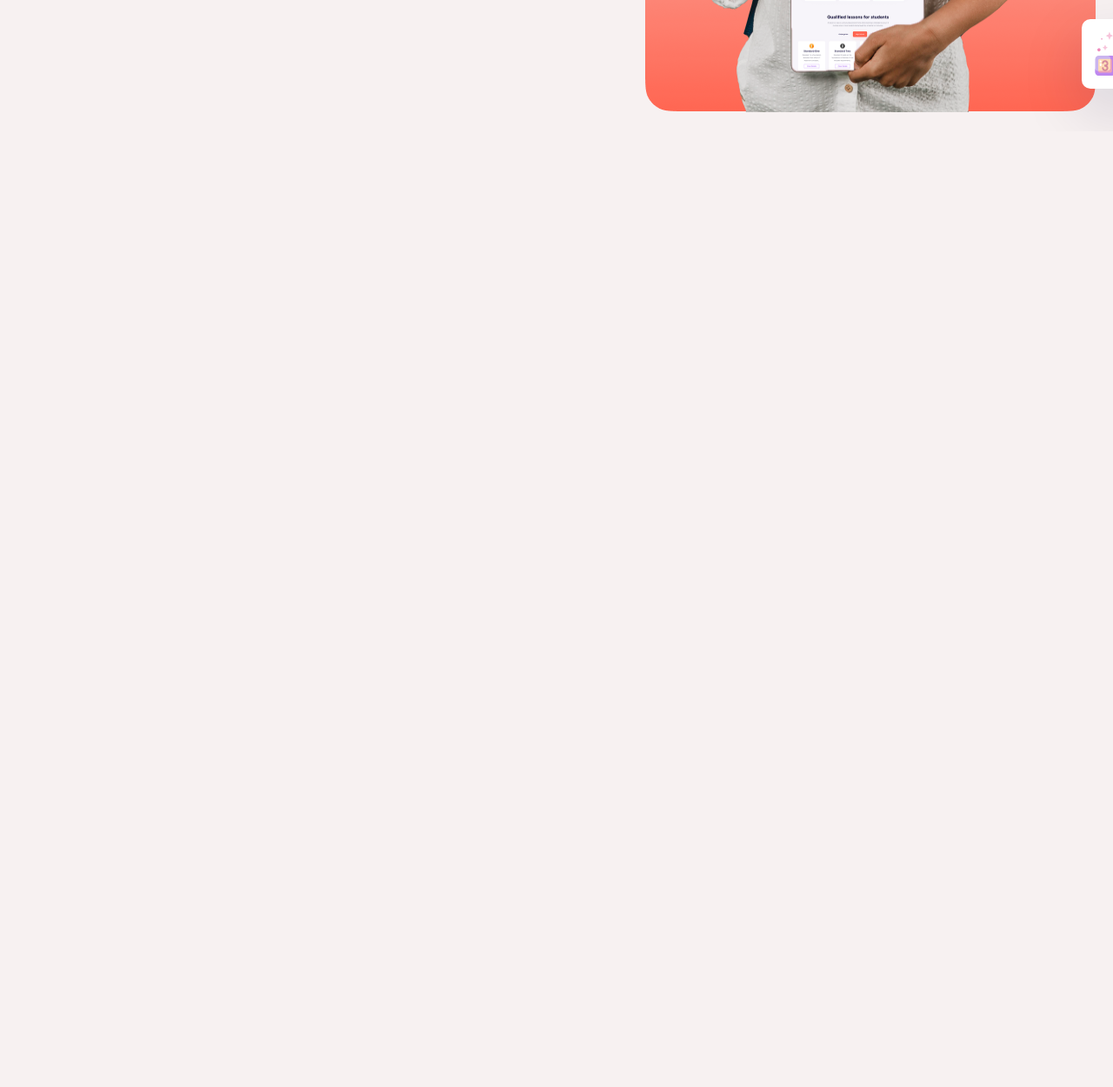
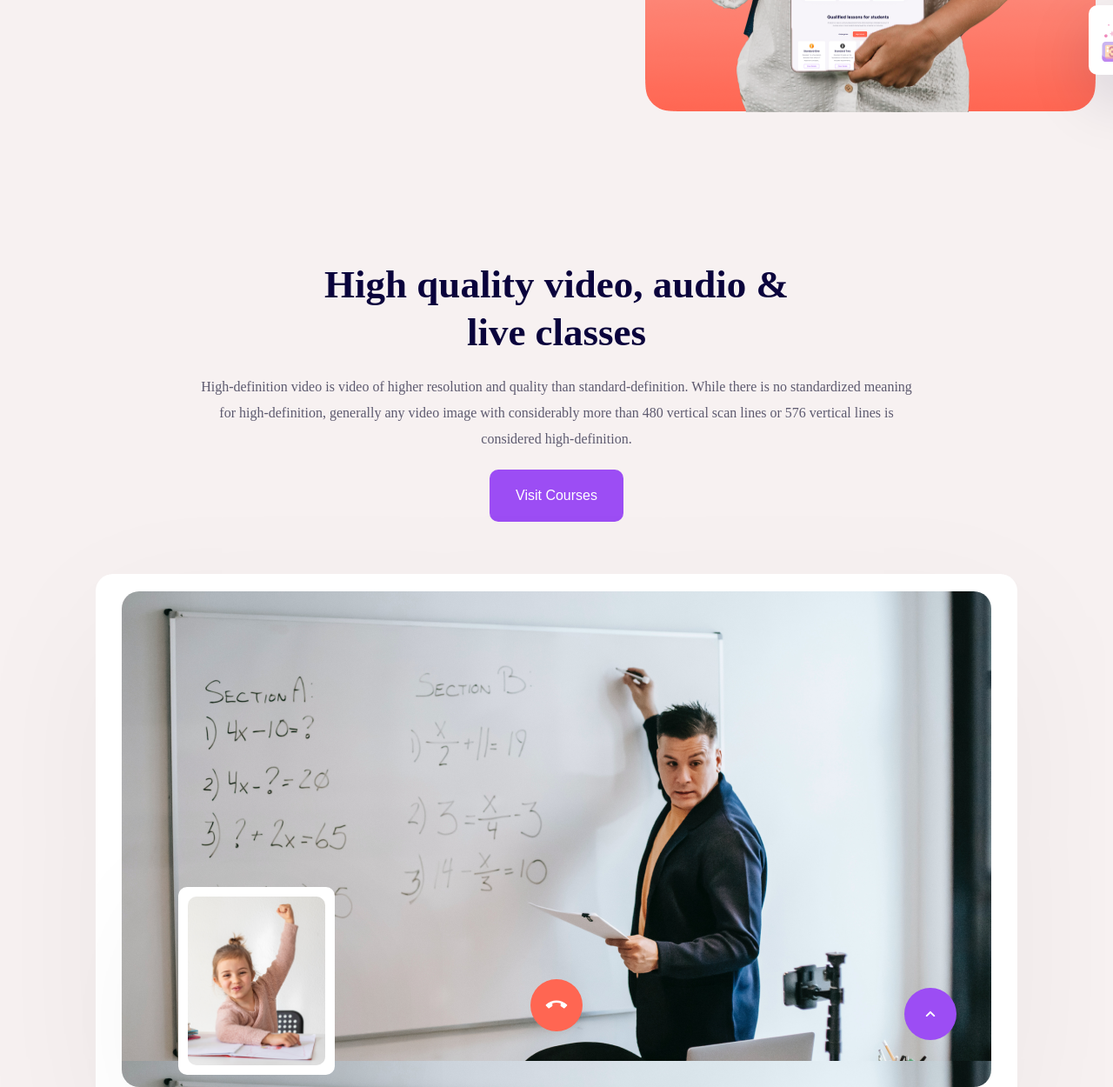
Before and after one commit to mirzarahmon6996/Eduvi, a plain HTML site: page index.html in a window 1280 px wide. Shown: the part 649-1899 px from the top of the page at 87% size. Before the commit the page ends 800 px from the top, so only its background shows below. Drawn offline with Linux system fonts and the light colour scheme.

Commit message:
added html

```diff
--- a/index.html
+++ b/index.html
@@ -380,7 +380,7 @@
             </div>
           </div>
         </div>
-        <!-- <section class="quality">
+         <section class="quality">
           <div class="quality__wrapper">
             <h1 class="quality__title">
               High quality video, audio & live classes
@@ -712,7 +712,7 @@
           </div>
         </div>
       </div>
-    </footer> -->
+    </footer>
     <script src="./main.js"></script>
   </body>
 </html>
```
Also changed, not shown: 1 other file.
